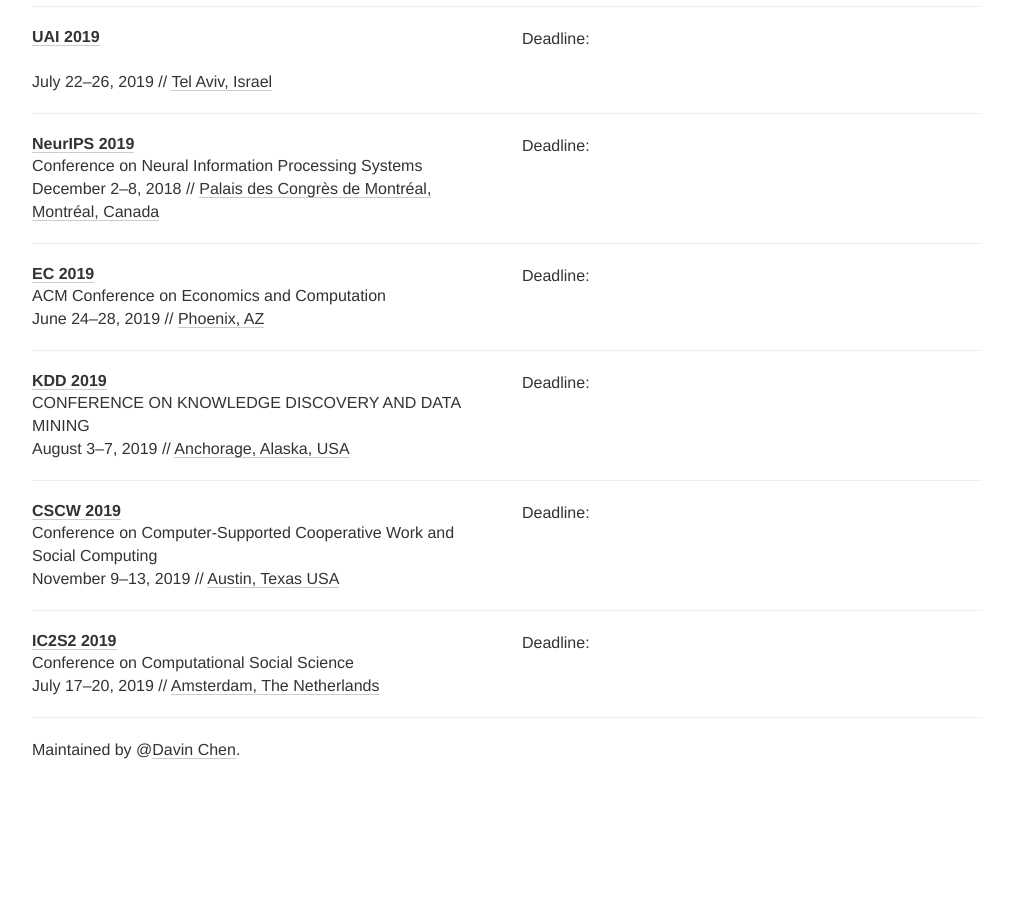
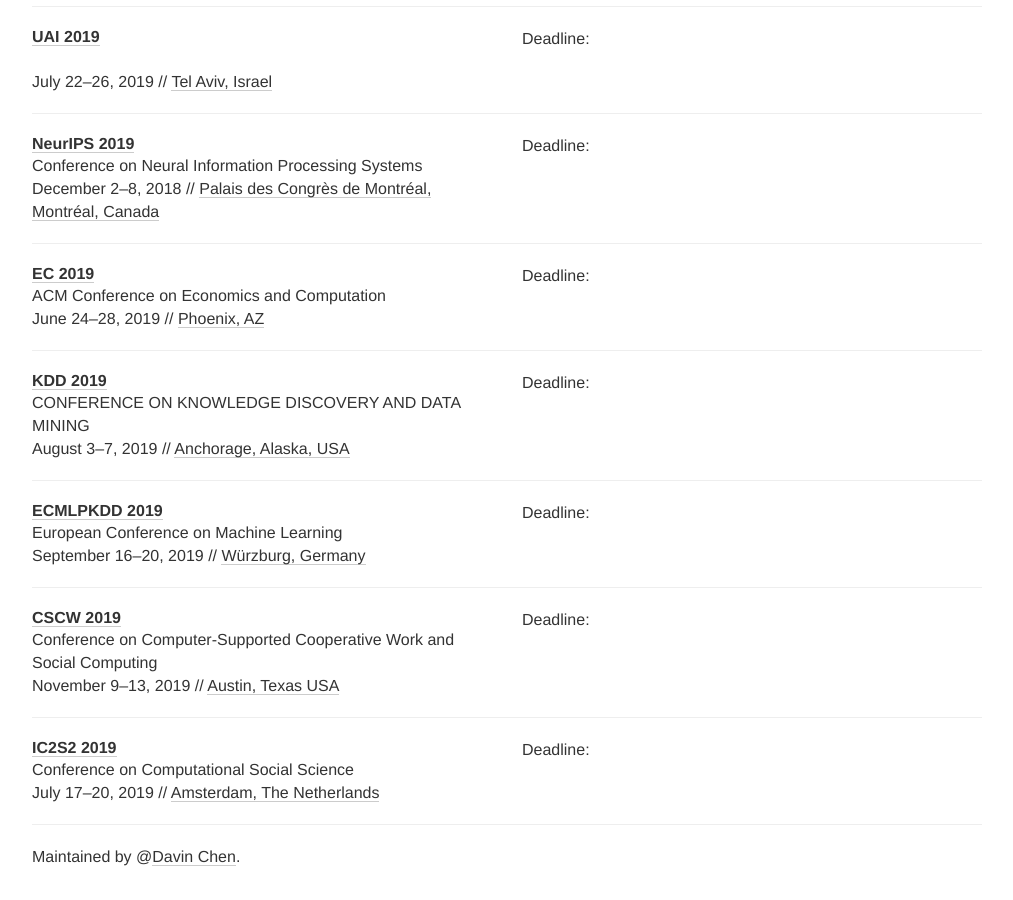
Before and after one commit to aabeliuk/conferences, a Jekyll site: the page built from index.html, in a window 1280 px wide and 900 px high, scrolled down 639 px. Shown: the whole window, without its empty margins (133-1146 px from the left). Built offline with Jekyll 4.4.1, drawn with Linux system fonts in a browser that asks for light colours; nearby versions of some CDN libraries; comment, search, counter and statistics services are not loaded; before the commit the page ends 1432 px from its top, so only the background shows below that.

Commit message:
added ECMLPKDD

```diff
--- a/_data/conferences.yml
+++ b/_data/conferences.yml
@@ -68,6 +68,15 @@
   place: Anchorage, Alaska, USA
   tags: ML
 
+- name: ECMLPKDD
+  year: 2019
+  description: European Conference on Machine Learning
+  link: http://www.ecmlpkdd2019.org/
+  deadline: "2019-02-29 23:59:59"
+  date: September 16-20, 2019
+  place: Würzburg, Germany
+  tags: ML
+
 - name: CSCW
   year: 2019
   description: Conference on Computer-Supported Cooperative Work and Social Computing
```
